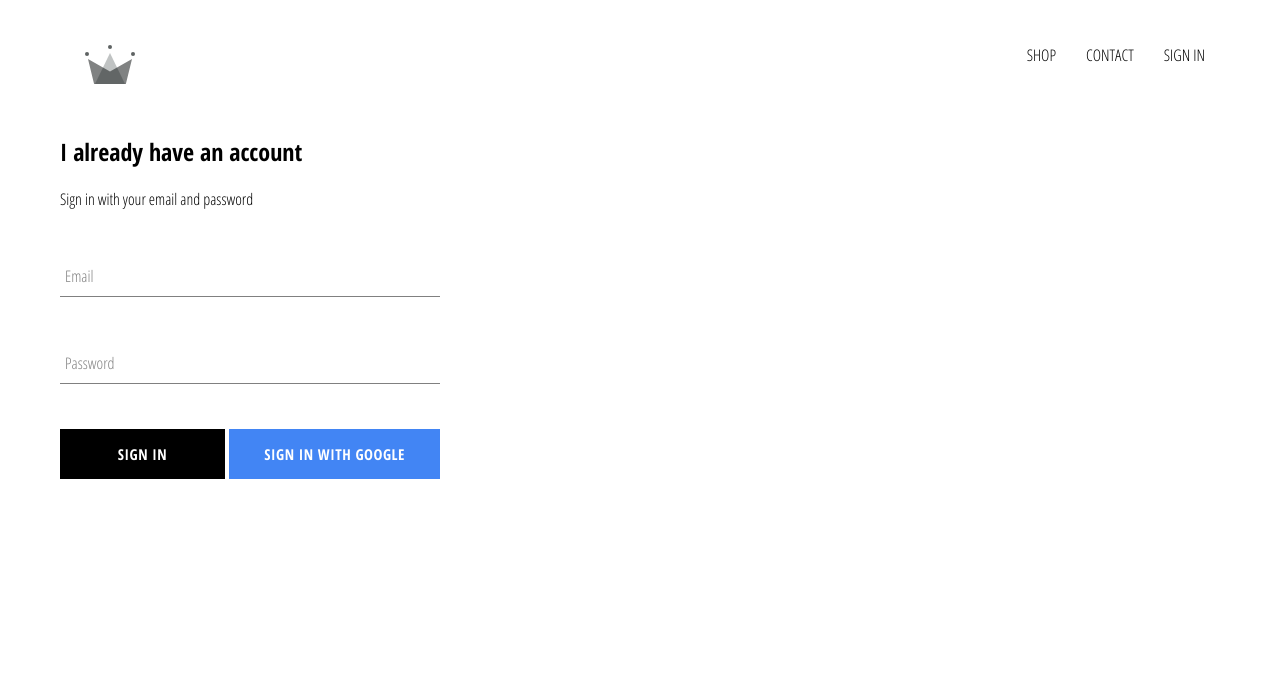
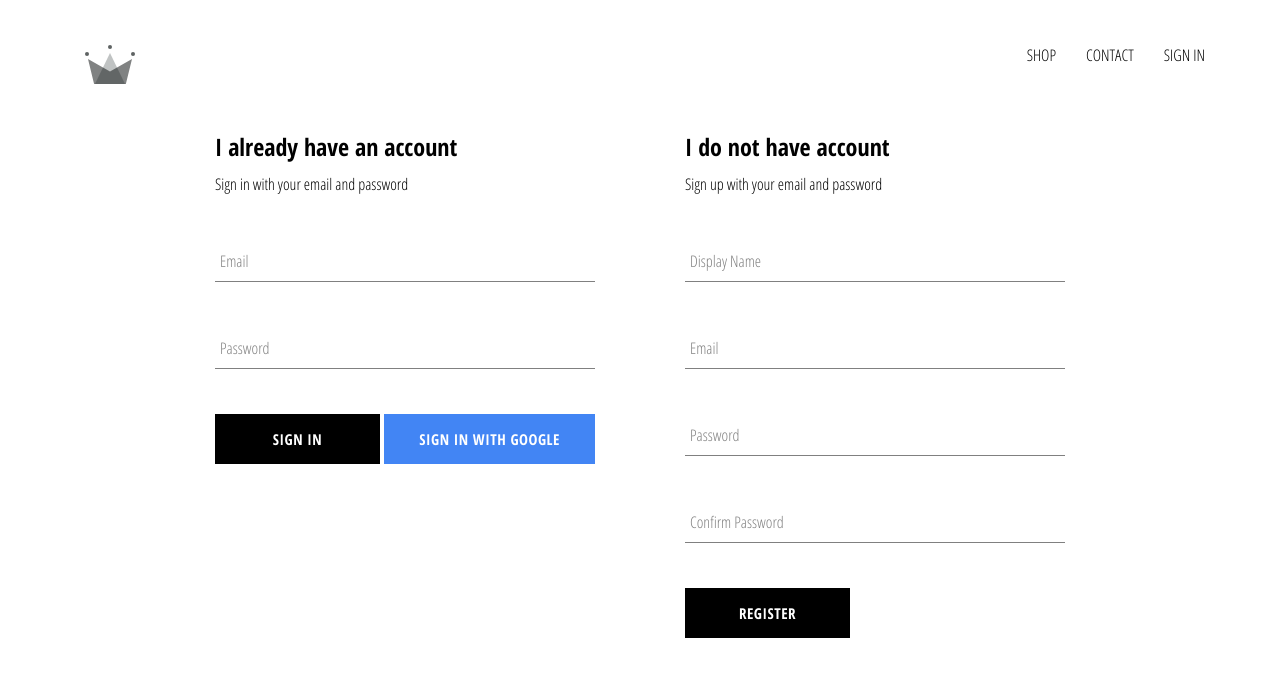
Before and after one commit to karthickr95/e-commerce, a React (Create React App) app: page /signin in a window 1280 px wide. Shown: the top 676 px of the page. Built offline with nearby package versions, Linux system fonts and the light colour scheme; no server answers.

Commit message:
Implemented firebase utils, included ability to store authenticated users into our firebase database

```diff
--- a/src/App.tsx
+++ b/src/App.tsx
@@ -8,11 +8,16 @@ import HomePage from "./pages/homepage/homepage";
 import SignInRegisterPage from "./pages/sign-in-register-page/sign-in-register-page";
 import ShopPage from "./pages/shoppage/shoppage";
 
-import firebase, {auth} from "./firebase/firebase-utils"
+import firebase, {auth, createUserProfileDocument} from "./firebase/firebase-utils"
 
 type AppProps = {}
 type AppState = {
-    currentUser: firebase.User | null
+    currentUser: {
+        id: string
+        displayName: string
+        createdAt: Date
+        email: string
+    } | null
 }
 
 class App extends React.Component<AppProps, AppState> {
@@ -28,8 +33,27 @@ class App extends React.Component<AppProps, AppState> {
     unSubscribeListenerForAuth: firebase.Unsubscribe | null = null
 
     componentDidMount() {
-        this.unSubscribeListenerForAuth = auth.onAuthStateChanged(user => {
-            this.setState({currentUser: user})
+        this.unSubscribeListenerForAuth = auth.onAuthStateChanged(async userAuth => {
+            if (userAuth != null) {
+                const userRef = await createUserProfileDocument(userAuth)
+
+                userRef.onSnapshot(snapshot => {
+                    this.setState({
+                        currentUser: {
+                            id: snapshot.id,
+                            createdAt: snapshot.data()?.created_at.toDate(),
+                            displayName: snapshot.data()?.display_name,
+                            email: snapshot.data()?.email
+                        }
+                    })
+                })
+
+                console.log(this.state)
+            } else {
+                this.setState({
+                    currentUser: null
+                })
+            }
         })
     }
 
@@ -40,7 +64,7 @@ class App extends React.Component<AppProps, AppState> {
     render() {
         return (
             <div>
-                <Header currentUser={this.state.currentUser}/>
+                <Header currentUser={this.state.currentUser} />
                 <Switch>
                     <Route exact path='/' component={HomePage} />
                     <Route path='/shop' component={ShopPage} />
--- a/src/components/header/header.tsx
+++ b/src/components/header/header.tsx
@@ -7,7 +7,12 @@ import {ReactComponent as Logo} from '../../assets/crown.svg'
 import firebase, {auth} from '../../firebase/firebase-utils'
 
 type HeaderProps = {
-    currentUser: firebase.User | null
+    currentUser: {
+        id: string
+        displayName: string
+        createdAt: Date
+        email: string
+    } | null
 }
 
 const Header = (props: HeaderProps) => {
--- /dev/null
+++ b/src/components/register/register.styles.scss
@@ -0,0 +1,9 @@
+.register {
+  display: flex;
+  flex-direction: column;
+  width: 380px;
+
+  .title {
+    margin: 10px 0;
+  }
+}
--- /dev/null
+++ b/src/components/register/register.tsx
@@ -0,0 +1,102 @@
+import React, {useState} from 'react'
+
+import './register.styles.scss'
+
+import FormInput from "../form-input/form-input"
+import CustomButton from "../custom-button/custom-button"
+
+import {auth, createUserProfileDocument} from "../../firebase/firebase-utils"
+
+type RegisterState = {
+    displayName: string
+    email: string
+    password: string
+    confirmPassword: string
+}
+
+const Register = () => {
+
+    const [registerState, setRegisterState] = useState<RegisterState>({
+        confirmPassword: "",
+        displayName: "",
+        email: "",
+        password: ""
+    })
+
+    const handleSubmit = async (e: React.FormEvent<HTMLFormElement>) => {
+        e.preventDefault()
+
+        const {displayName, email, password, confirmPassword} = registerState
+
+        if (password !== confirmPassword) {
+            alert("Passwords don't match")
+            return
+        }
+
+        try {
+
+            const {user} = await auth.createUserWithEmailAndPassword(email, password)
+
+            await createUserProfileDocument(user!, displayName)
+
+            setRegisterState({
+                confirmPassword: "",
+                displayName: "",
+                email: "",
+                password: ""
+            })
+        } catch (e) {
+            console.error(e)
+        }
+
+    }
+
+    const handleInputChange = (e: React.ChangeEvent<HTMLInputElement>) => {
+        setRegisterState({...registerState, [e.target.name]: e.target.value})
+    }
+
+    return (
+        <div className='register'>
+            <h2 className="title">I do not have account</h2>
+            <span>Sign up with your email and password</span>
+            <form className="register-form" onSubmit={handleSubmit}>
+                <FormInput
+                    type='text'
+                    name='displayName'
+                    required
+                    value={registerState.displayName}
+                    handleChange={handleInputChange}
+                    label='Display Name'
+                />
+                <FormInput
+                    type='email'
+                    name='email'
+                    required
+                    value={registerState.email}
+                    handleChange={handleInputChange}
+                    label='Email'
+                />
+                <FormInput
+                    type='password'
+                    name='password'
+                    required
+                    value={registerState.password}
+                    handleChange={handleInputChange}
+                    label='Password'
+                />
+                <FormInput
+                    type='confirmPassword'
+                    name='confirmPassword'
+                    required
+                    value={registerState.confirmPassword}
+                    handleChange={handleInputChange}
+                    label='Confirm Password'
+                />
+                <CustomButton type='submit'>Register</CustomButton>
+            </form>
+
+        </div>
+    );
+};
+
+export default Register;
--- a/src/components/signin/sign-in.tsx
+++ b/src/components/signin/sign-in.tsx
@@ -29,7 +29,7 @@ const SignIn = () => {
 
     return (
         <div className='sign-in'>
-            <h2>I already have an account</h2>
+            <h2 className="title">I already have an account</h2>
             <span>Sign in with your email and password</span>
             <form onSubmit={handleSubmit}>
                 <FormInput
--- a/src/firebase/firebase-utils.ts
+++ b/src/firebase/firebase-utils.ts
@@ -24,4 +24,27 @@ export const auth = firebase.auth()
 export const firestore = firebase.firestore()
 export default firebase
 
+export const createUserProfileDocument = async (userAuth: firebase.User, displayNameOptional?: string): Promise<firebase.firestore.DocumentReference> => {
+    const userRef = firestore.doc(`users/${userAuth.uid}`)
+    const snapShot = await userRef.get()
+
+    if (!snapShot.exists){
+        const displayName = userAuth.displayName ? userAuth.displayName : displayNameOptional
+        const email = userAuth.email
+        const createdAt = new Date()
+
+        try {
+            await userRef.set({
+                display_name: displayName,
+                email: email,
+                created_at: createdAt
+            }).then(() => console.log('success'))
+        } catch (e){
+            console.log('Error creating user', e.message)
+        }
+    }
+
+    return userRef
+}
+
 export const signInWithGoogle = () => auth.signInWithPopup(provider)
--- a/src/pages/sign-in-register-page/sign-in-register-page.styles.scss
+++ b/src/pages/sign-in-register-page/sign-in-register-page.styles.scss
@@ -0,0 +1,6 @@
+.sign-in-register {
+  width: 850px;
+  display: flex;
+  justify-content: space-between;
+  margin: 30px auto;
+}
--- a/src/pages/sign-in-register-page/sign-in-register-page.tsx
+++ b/src/pages/sign-in-register-page/sign-in-register-page.tsx
@@ -3,11 +3,13 @@ import React from 'react';
 import './sign-in-register-page.styles.scss'
 
 import SignIn from "../../components/signin/sign-in";
+import Register from "../../components/register/register";
 
 const SignInRegisterPage = () => {
     return (
         <div className='sign-in-register'>
             <SignIn />
+            <Register />
         </div>
     );
 };
```
